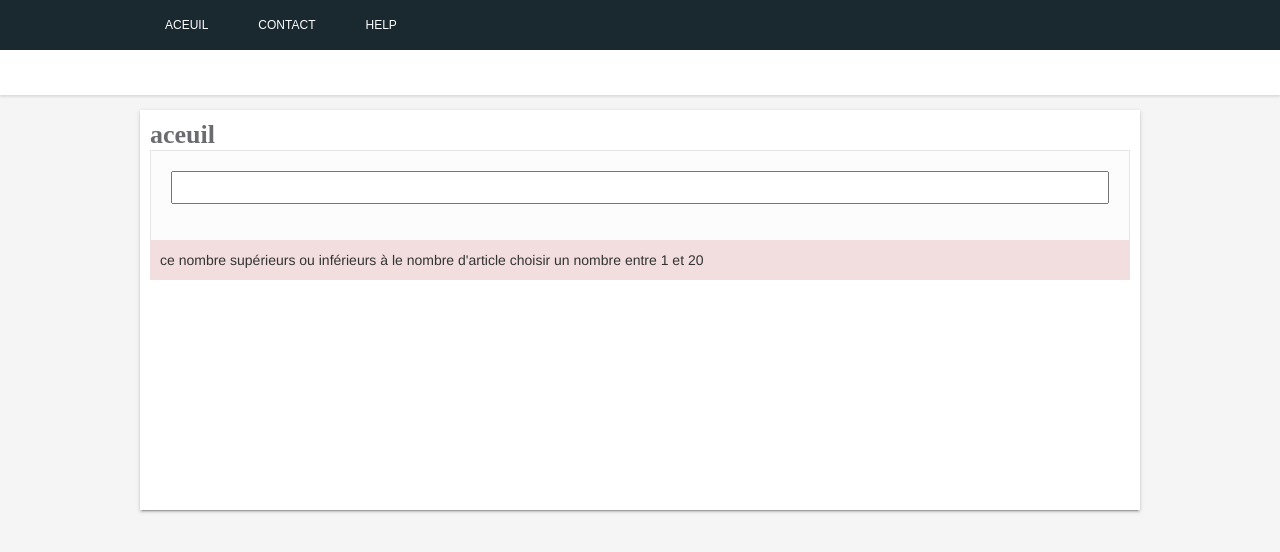
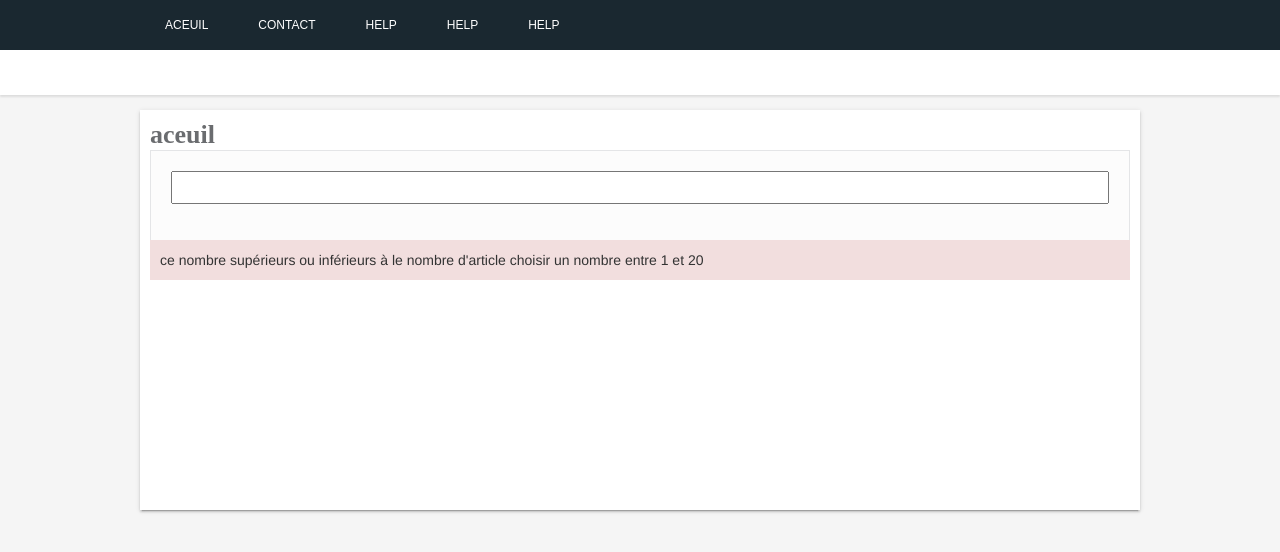
Before and after one commit to mkddev/formapro, a plain HTML site: page index.html in a window 1280 px wide. Drawn offline with Linux system fonts and the light colour scheme.

Commit message:
verion1.2

```diff
--- a/index.html
+++ b/index.html
@@ -23,6 +23,8 @@
                 <li><a href="#/aceuil">aceuil</a></li>
                 <li><a href="#/contact">contact</a></li>
                 <li><a href="#/help">help</a></li>
+                <li><a href="#/download">help</a></li>
+                <li><a href="#/aide">help</a></li>
             </ul>
             <div class="sous-menu">
             </div>
```
